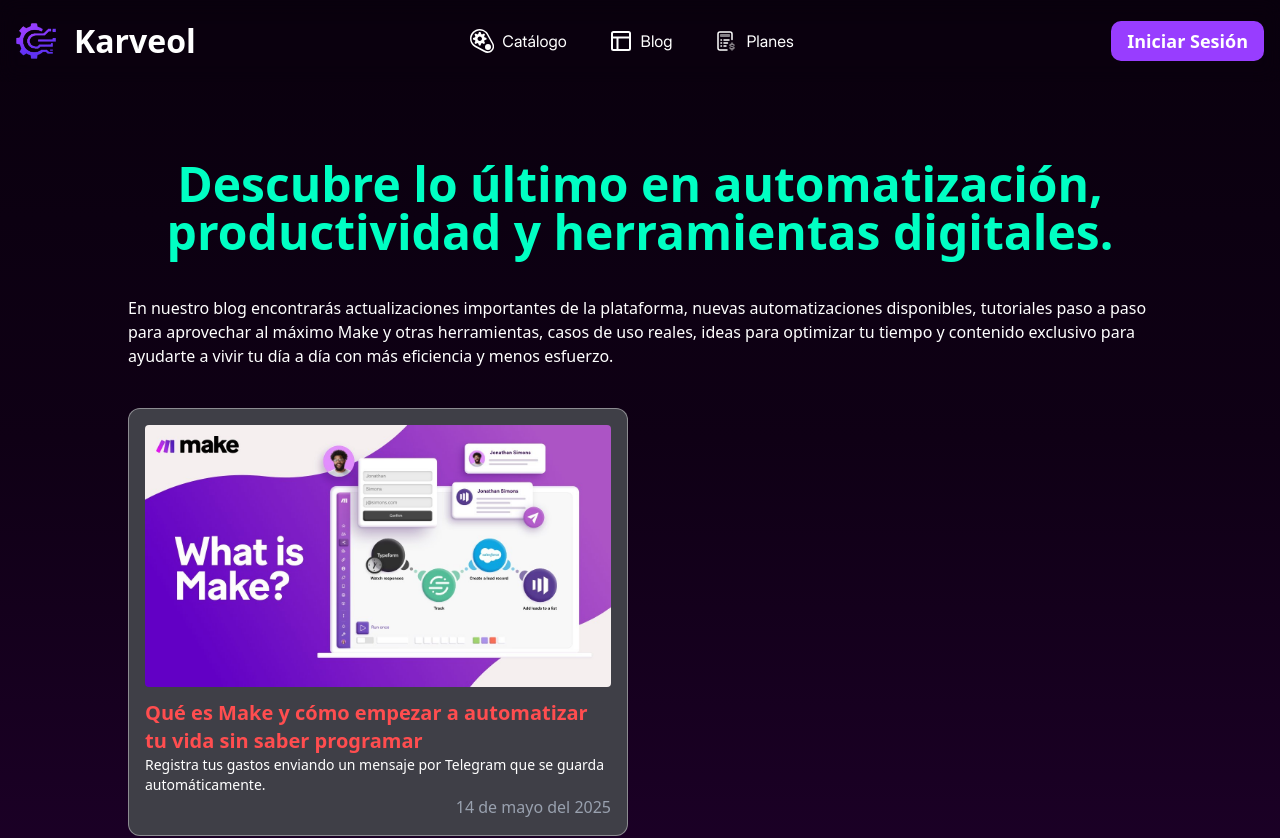
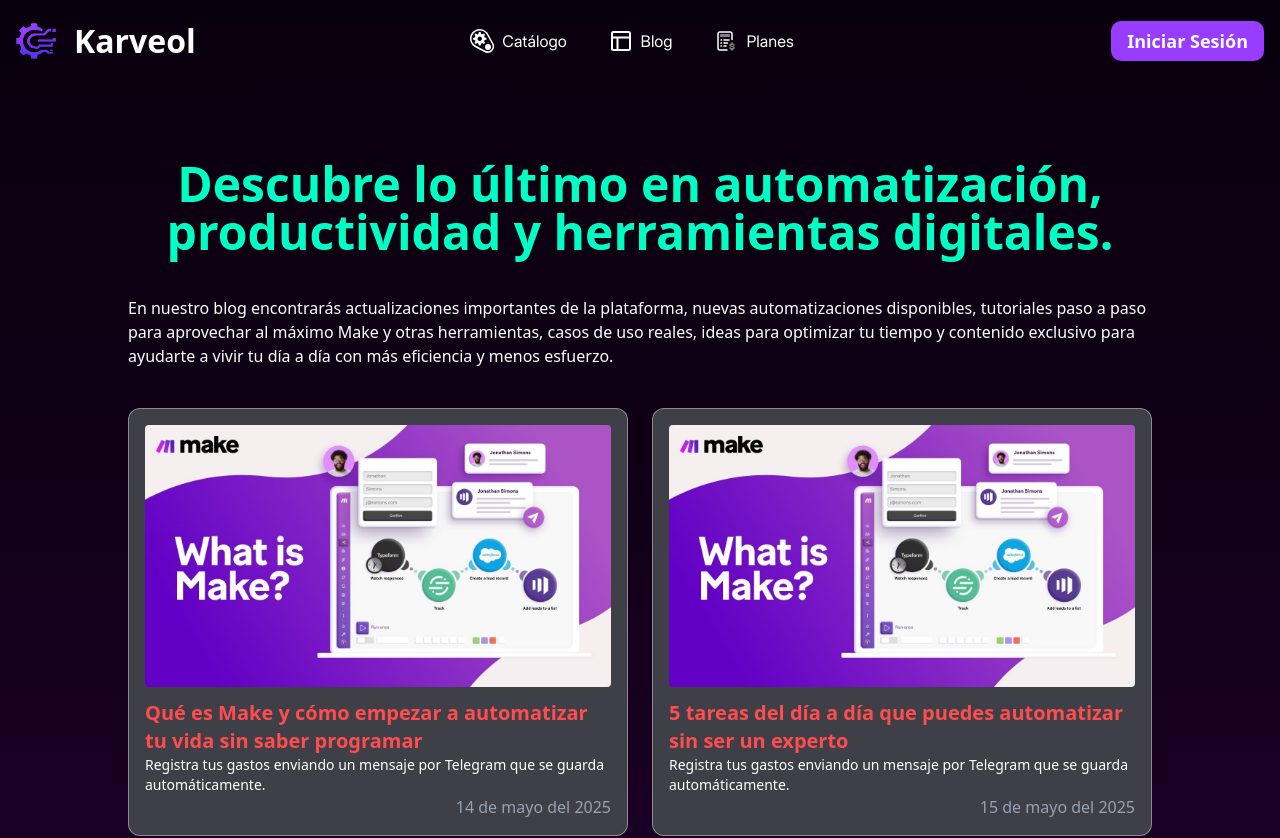
Before and after one commit to Jeissoncar97/karveol, a React (Vite) app: page /blog in a window 1280 px wide. Shown: the top 838 px of the page. Built offline with nearby package versions, Linux system fonts and the light colour scheme.

Commit message:
add vercel.json

```diff
--- a/src/data/posts.js
+++ b/src/data/posts.js
@@ -41,7 +41,7 @@
     <br/>
     <h3 class="text-3xl font-bold pb-10">📝 ¿Cómo registrarte en Make?</h3>
     <ol class="list-decimal list-inside">
-      <li class="my-3">Ve a <a class="text-blue-400 hover:underline hover:decoration-blue-400" href="https://www.make.com/" target="_blank" rel="noopener noreferrer">Make.com</a></li>
+      <li class="my-3">Ve a <a class="text-blue-400 hover:underline hover:decoration-blue-400" href="https://www.make.com/en/register?pc=karveol" target="_blank" rel="noopener noreferrer">Make.com</a></li>
       <li class="my-3">Haz clic en “Sign Up”.</li>
       <li class="my-3">Puedes registrarte con:</li>
       <ul class="list-disc list-inside">
@@ -159,4 +159,96 @@
 		image: '/images/images-blog/blog1.png',
 		date: '14 de mayo del 2025',
 	},
+  {
+		id: 2,
+		title:
+			'5 tareas del día a día que puedes automatizar sin ser un experto',
+		slug: '5-tareas-del-día-a-día-que-puedes-automatizar-sin-ser-un-experto',
+		summary:
+			'Registra tus gastos enviando un mensaje por Telegram que se guarda automáticamente.',
+		content: `
+    <div class="max-w-4xl mx-auto">
+        <p class="text-lg  mb-10">
+          ¿Te has sentido alguna vez como un robot humano repitiendo las mismas tareas una y otra vez? Revisar correos, guardar archivos, contestar mensajes, copiar datos de una app a otra… 😩 Si te identificas, este artículo es para ti.
+        </p>
+
+        <p class="mb-6">
+          Hoy te voy a mostrar 5 cosas que puedes automatizar fácilmente usando
+          <a
+            href="https://www.make.com"
+            target="_blank"
+            rel="noopener noreferrer"
+            class=" underline hover:"
+          >
+            Make
+          </a>
+          (antes Integromat), sin saber nada de programación. Solo necesitas ganas de ahorrar tiempo y una idea básica de qué quieres lograr. ¿Listo? ¡Vamos! 🚀
+        </p>
+
+        <div class="space-y-10">
+          <div>
+            <h2 class="text-2xl font-semibold ">🧠 1. Guardar automáticamente los archivos que recibes por correo</h2>
+            <p>
+              ¿Te mandan facturas, PDFs o imágenes constantemente por Gmail? Con Make puedes hacer que{" "}
+              <strong>cada archivo adjunto se guarde automáticamente en tu Google Drive o Dropbox</strong>, clasificado por carpetas y con fecha.
+              <br />👉 Te quitas el lío de buscarlos uno por uno.
+            </p>
+          </div>
+
+          <div>
+            <h2 class="text-2xl font-semibold ">📅 2. Crear eventos en tu calendario a partir de formularios o mensajes</h2>
+            <p>
+              ¿Alguien te llena un formulario de contacto? ¿Te escriben por WhatsApp o Telegram para agendar algo? Haz que Make tome esos datos y{" "}
+              <strong>cree automáticamente una cita en tu Google Calendar</strong>, incluso te puede mandar un recordatorio.
+            </p>
+          </div>
+
+          <div>
+            <h2 class="text-2xl font-semibold ">📈 3. Registrar tus gastos personales en una hoja de cálculo</h2>
+            <p>
+              ¿Quieres llevar un control de tus gastos sin abrir Excel todos los días? Puedes usar Telegram para enviar tus gastos como mensajes, y Make los recibe, los organiza por categoría y{" "}
+              <strong>los guarda en Google Sheets sin que tú toques el archivo</strong>.
+            </p>
+          </div>
+
+          <div>
+            <h2 class="text-2xl font-semibold ">📩 4. Responder automáticamente mensajes frecuentes</h2>
+            <p>
+              ¿Siempre te hacen las mismas preguntas por Instagram, correo o WhatsApp? Puedes usar Make para{" "}
+              <strong>mandar respuestas automáticas</strong> dependiendo de lo que te escriban.
+              <br />Ideal para horarios, precios, ubicación, o si estás fuera de línea.
+            </p>
+          </div>
+
+          <div>
+            <h2 class="text-2xl font-semibold ">🛍 5. Enviar correos cuando alguien descarga algo gratis o compra</h2>
+            <p>
+              ¿Tienes un catálogo de automatizaciones (como esta página 👀)? Puedes hacer que Make envíe automáticamente un{" "}
+              <strong>correo de bienvenida, un tutorial, o incluso una factura</strong> después de que alguien se registra o compra.
+            </p>
+          </div>
+        </div>
+
+        <div class="mt-12 border-t border-white/20 pt-6">
+          <h3 class="text-2xl font-bold  mb-4">¿Y lo mejor? Todo esto ya lo puedes hacer con plantillas</h3>
+          <p class="mb-4">
+            En nuestra web encontrarás varias automatizaciones listas para usar. Algunas son 100% gratis, otras requieren que te registres, y otras son exclusivas del plan premium. Pero todas tienen algo en común:{" "}
+            <strong>te ahorran tiempo y te hacen la vida más fácil.</strong>
+          </p>
+          <p>
+            Así que ya sabes, si quieres dejar de ser un robot y empezar a vivir más tu tiempo, pásate por nuestro{" "}
+            <a
+              href="/catalogo"
+              class=" underline hover:"
+            >
+              catálogo de automatizaciones
+            </a>
+            . No necesitas ser técnico, solo necesitas querer simplificar tu día.
+          </p>
+        </div>
+      </div>
+    `,
+		image: '/images/images-blog/blog1.png',
+		date: '15 de mayo del 2025',
+	},
 ];
--- a/vite.config.js
+++ b/vite.config.js
@@ -6,4 +6,5 @@
     react(),
     tailwindcss(),
   ],
+  base: '/'
 })
```
Also changed, not shown: vercel.json (added).
